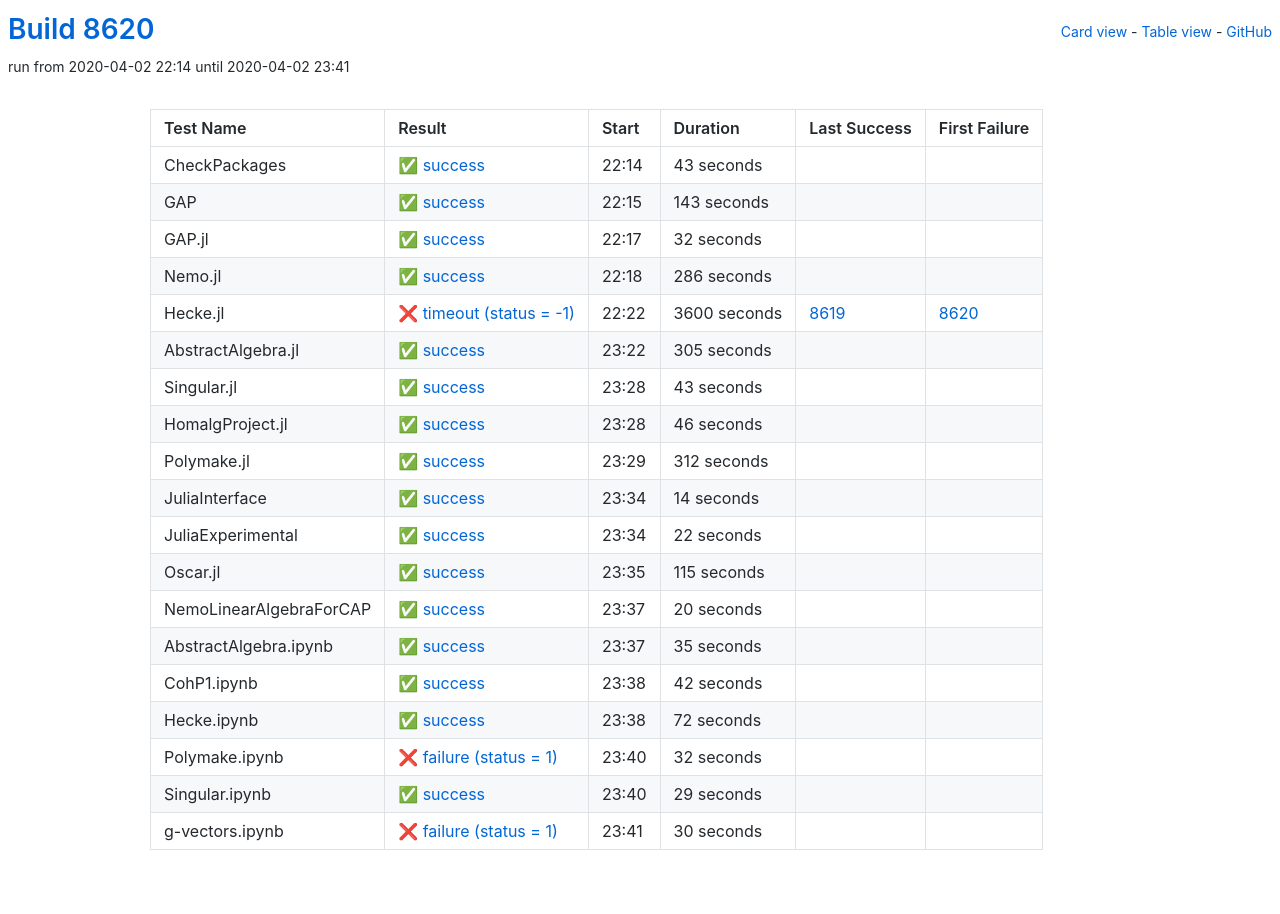
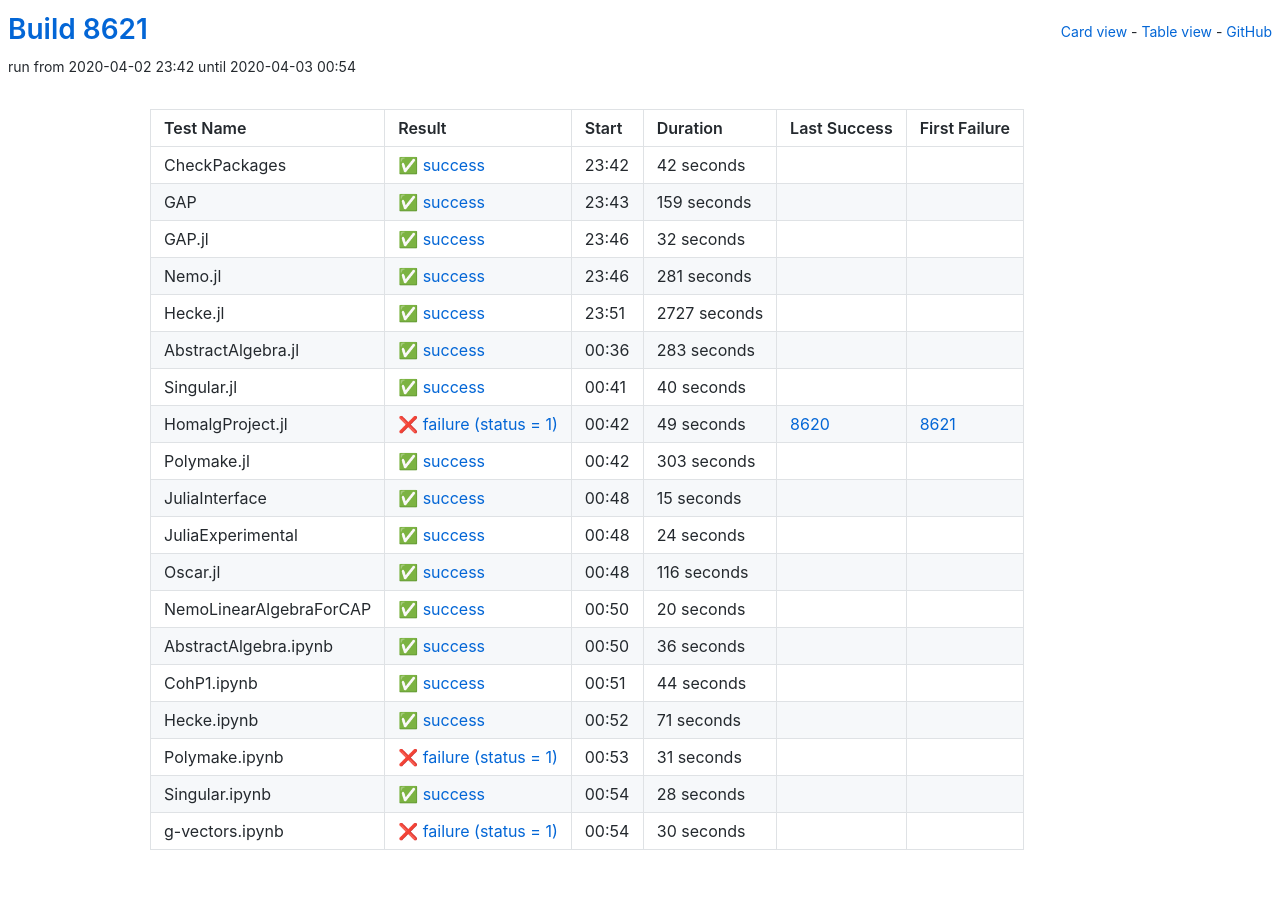
Before and after one commit to oscar-system/oscar-ci-status, a Jekyll site: the page built from table.html, in a window 1280 px wide. Built offline with Jekyll 4.4.1, drawn with Linux system fonts in a browser that asks for light colours.

Commit message:
Build 8621

```diff
--- a/_data/ci.yml
+++ b/_data/ci.yml
@@ -1,27 +1,27 @@
-build: 8620
-build_url: https://oscarci.mathematik.uni-kl.de/job/oscar/8620/
+build: 8621
+build_url: https://oscarci.mathematik.uni-kl.de/job/oscar/8621/
 job: oscar
 tests:
-- duration: 43
+- duration: 42
   exitcode: 0
   first_failure: false
   first_failure_url: null
   last_success: false
   last_success_url: null
-  log: https://oscarci.mathematik.uni-kl.de/job/oscar/8620/artifact/logs/build-8620/CheckPackages.log
+  log: https://oscarci.mathematik.uni-kl.de/job/oscar/8621/artifact/logs/build-8621/CheckPackages.log
   name: CheckPackages
-  start: 2020-04-02 22:14
+  start: 2020-04-02 23:42
   status: success
   success: true
-- duration: 143
+- duration: 159
   exitcode: 0
   first_failure: false
   first_failure_url: null
   last_success: false
   last_success_url: null
-  log: https://oscarci.mathematik.uni-kl.de/job/oscar/8620/artifact/logs/build-8620/GAP.log
+  log: https://oscarci.mathematik.uni-kl.de/job/oscar/8621/artifact/logs/build-8621/GAP.log
   name: GAP
-  start: 2020-04-02 22:15
+  start: 2020-04-02 23:43
   status: success
   success: true
 - duration: 32
@@ -30,108 +30,108 @@
   first_failure_url: null
   last_success: false
   last_success_url: null
-  log: https://oscarci.mathematik.uni-kl.de/job/oscar/8620/artifact/logs/build-8620/GAP.jl.log
+  log: https://oscarci.mathematik.uni-kl.de/job/oscar/8621/artifact/logs/build-8621/GAP.jl.log
   name: GAP.jl
-  start: 2020-04-02 22:17
+  start: 2020-04-02 23:46
   status: success
   success: true
-- duration: 286
+- duration: 281
   exitcode: 0
   first_failure: false
   first_failure_url: null
   last_success: false
   last_success_url: null
-  log: https://oscarci.mathematik.uni-kl.de/job/oscar/8620/artifact/logs/build-8620/Nemo.jl.log
+  log: https://oscarci.mathematik.uni-kl.de/job/oscar/8621/artifact/logs/build-8621/Nemo.jl.log
   name: Nemo.jl
-  start: 2020-04-02 22:18
+  start: 2020-04-02 23:46
   status: success
   success: true
-- duration: 3600
-  exitcode: -1
-  first_failure: 8620
-  first_failure_url: https://oscarci.mathematik.uni-kl.de/job/oscar/8620/
-  last_success: 8619
-  last_success_url: https://oscarci.mathematik.uni-kl.de/job/oscar/8619/
-  log: https://oscarci.mathematik.uni-kl.de/job/oscar/8620/artifact/logs/build-8620/Hecke.jl.log
-  name: Hecke.jl
-  start: 2020-04-02 22:22
-  status: timeout
-  success: false
-- duration: 305
+- duration: 2727
   exitcode: 0
   first_failure: false
   first_failure_url: null
   last_success: false
   last_success_url: null
-  log: https://oscarci.mathematik.uni-kl.de/job/oscar/8620/artifact/logs/build-8620/AbstractAlgebra.jl.log
-  name: AbstractAlgebra.jl
-  start: 2020-04-02 23:22
+  log: https://oscarci.mathematik.uni-kl.de/job/oscar/8621/artifact/logs/build-8621/Hecke.jl.log
+  name: Hecke.jl
+  start: 2020-04-02 23:51
   status: success
   success: true
-- duration: 43
+- duration: 283
   exitcode: 0
   first_failure: false
   first_failure_url: null
   last_success: false
   last_success_url: null
-  log: https://oscarci.mathematik.uni-kl.de/job/oscar/8620/artifact/logs/build-8620/Singular.jl.log
-  name: Singular.jl
-  start: 2020-04-02 23:28
+  log: https://oscarci.mathematik.uni-kl.de/job/oscar/8621/artifact/logs/build-8621/AbstractAlgebra.jl.log
+  name: AbstractAlgebra.jl
+  start: 2020-04-03 00:36
   status: success
   success: true
-- duration: 46
+- duration: 40
   exitcode: 0
   first_failure: false
   first_failure_url: null
   last_success: false
   last_success_url: null
-  log: https://oscarci.mathematik.uni-kl.de/job/oscar/8620/artifact/logs/build-8620/HomalgProject.jl.log
-  name: HomalgProject.jl
-  start: 2020-04-02 23:28
+  log: https://oscarci.mathematik.uni-kl.de/job/oscar/8621/artifact/logs/build-8621/Singular.jl.log
+  name: Singular.jl
+  start: 2020-04-03 00:41
   status: success
   success: true
-- duration: 312
+- duration: 49
+  exitcode: 1
+  first_failure: 8621
+  first_failure_url: https://oscarci.mathematik.uni-kl.de/job/oscar/8621/
+  last_success: 8620
+  last_success_url: https://oscarci.mathematik.uni-kl.de/job/oscar/8620/
+  log: https://oscarci.mathematik.uni-kl.de/job/oscar/8621/artifact/logs/build-8621/HomalgProject.jl.log
+  name: HomalgProject.jl
+  start: 2020-04-03 00:42
+  status: failure
+  success: false
+- duration: 303
   exitcode: 0
   first_failure: false
   first_failure_url: null
   last_success: false
   last_success_url: null
-  log: https://oscarci.mathematik.uni-kl.de/job/oscar/8620/artifact/logs/build-8620/Polymake.jl.log
+  log: https://oscarci.mathematik.uni-kl.de/job/oscar/8621/artifact/logs/build-8621/Polymake.jl.log
   name: Polymake.jl
-  start: 2020-04-02 23:29
+  start: 2020-04-03 00:42
   status: success
   success: true
-- duration: 14
+- duration: 15
   exitcode: 0
   first_failure: false
   first_failure_url: null
   last_success: false
   last_success_url: null
-  log: https://oscarci.mathematik.uni-kl.de/job/oscar/8620/artifact/logs/build-8620/JuliaInterface.log
+  log: https://oscarci.mathematik.uni-kl.de/job/oscar/8621/artifact/logs/build-8621/JuliaInterface.log
   name: JuliaInterface
-  start: 2020-04-02 23:34
+  start: 2020-04-03 00:48
   status: success
   success: true
-- duration: 22
+- duration: 24
   exitcode: 0
   first_failure: false
   first_failure_url: null
   last_success: false
   last_success_url: null
-  log: https://oscarci.mathematik.uni-kl.de/job/oscar/8620/artifact/logs/build-8620/JuliaExperimental.log
+  log: https://oscarci.mathematik.uni-kl.de/job/oscar/8621/artifact/logs/build-8621/JuliaExperimental.log
   name: JuliaExperimental
-  start: 2020-04-02 23:34
+  start: 2020-04-03 00:48
   status: success
   success: true
-- duration: 115
+- duration: 116
   exitcode: 0
   first_failure: false
   first_failure_url: null
   last_success: false
   last_success_url: null
-  log: https://oscarci.mathematik.uni-kl.de/job/oscar/8620/artifact/logs/build-8620/Oscar.jl.log
+  log: https://oscarci.mathematik.uni-kl.de/job/oscar/8621/artifact/logs/build-8621/Oscar.jl.log
   name: Oscar.jl
-  start: 2020-04-02 23:35
+  start: 2020-04-03 00:48
   status: success
   success: true
 - duration: 20
@@ -140,64 +140,64 @@
   first_failure_url: null
   last_success: false
   last_success_url: null
-  log: https://oscarci.mathematik.uni-kl.de/job/oscar/8620/artifact/logs/build-8620/NemoLinearAlgebraForCAP.log
+  log: https://oscarci.mathematik.uni-kl.de/job/oscar/8621/artifact/logs/build-8621/NemoLinearAlgebraForCAP.log
   name: NemoLinearAlgebraForCAP
-  start: 2020-04-02 23:37
+  start: 2020-04-03 00:50
   status: success
   success: true
-- duration: 35
+- duration: 36
   exitcode: 0
   first_failure: false
   first_failure_url: null
   last_success: false
   last_success_url: null
-  log: https://oscarci.mathematik.uni-kl.de/job/oscar/8620/artifact/logs/build-8620/AbstractAlgebra.ipynb.log
+  log: https://oscarci.mathematik.uni-kl.de/job/oscar/8621/artifact/logs/build-8621/AbstractAlgebra.ipynb.log
   name: AbstractAlgebra.ipynb
-  start: 2020-04-02 23:37
+  start: 2020-04-03 00:50
   status: success
   success: true
-- duration: 42
+- duration: 44
   exitcode: 0
   first_failure: false
   first_failure_url: null
   last_success: false
   last_success_url: null
-  log: https://oscarci.mathematik.uni-kl.de/job/oscar/8620/artifact/logs/build-8620/CohP1.ipynb.log
+  log: https://oscarci.mathematik.uni-kl.de/job/oscar/8621/artifact/logs/build-8621/CohP1.ipynb.log
   name: CohP1.ipynb
-  start: 2020-04-02 23:38
+  start: 2020-04-03 00:51
   status: success
   success: true
-- duration: 72
+- duration: 71
   exitcode: 0
   first_failure: false
   first_failure_url: null
   last_success: false
   last_success_url: null
-  log: https://oscarci.mathematik.uni-kl.de/job/oscar/8620/artifact/logs/build-8620/Hecke.ipynb.log
+  log: https://oscarci.mathematik.uni-kl.de/job/oscar/8621/artifact/logs/build-8621/Hecke.ipynb.log
   name: Hecke.ipynb
-  start: 2020-04-02 23:38
+  start: 2020-04-03 00:52
   status: success
   success: true
-- duration: 32
+- duration: 31
   exitcode: 1
   first_failure: false
   first_failure_url: null
   last_success: false
   last_success_url: null
-  log: https://oscarci.mathematik.uni-kl.de/job/oscar/8620/artifact/logs/build-8620/Polymake.ipynb.log
+  log: https://oscarci.mathematik.uni-kl.de/job/oscar/8621/artifact/logs/build-8621/Polymake.ipynb.log
   name: Polymake.ipynb
-  start: 2020-04-02 23:40
+  start: 2020-04-03 00:53
   status: failure
   success: false
-- duration: 29
+- duration: 28
   exitcode: 0
   first_failure: false
   first_failure_url: null
   last_success: false
   last_success_url: null
-  log: https://oscarci.mathematik.uni-kl.de/job/oscar/8620/artifact/logs/build-8620/Singular.ipynb.log
+  log: https://oscarci.mathematik.uni-kl.de/job/oscar/8621/artifact/logs/build-8621/Singular.ipynb.log
   name: Singular.ipynb
-  start: 2020-04-02 23:40
+  start: 2020-04-03 00:54
   status: success
   success: true
 - duration: 30
@@ -206,8 +206,8 @@
   first_failure_url: null
   last_success: false
   last_success_url: null
-  log: https://oscarci.mathematik.uni-kl.de/job/oscar/8620/artifact/logs/build-8620/g-vectors.ipynb.log
+  log: https://oscarci.mathematik.uni-kl.de/job/oscar/8621/artifact/logs/build-8621/g-vectors.ipynb.log
   name: g-vectors.ipynb
-  start: 2020-04-02 23:41
+  start: 2020-04-03 00:54
   status: failure
   success: false
```
Also changed, not shown: README.md.
